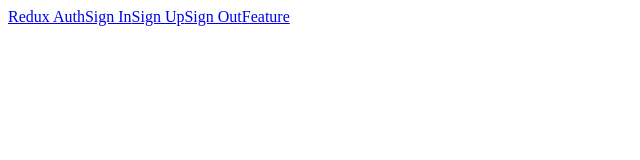
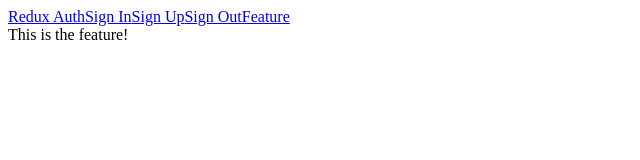
Before and after one commit to hankeliu2015/redux-authenticate-client, a React (Create React App) app: page /feature in a window 1280 px wide. Shown: the top 160 px of the page, without its empty margins (0-640 px from the left). Built offline with nearby package versions, Linux system fonts and the light colour scheme.

Commit message:
add feature component

```diff
--- /dev/null
+++ b/src/components/feature.js
@@ -0,0 +1,13 @@
+import React, { Component } from 'react';
+
+class Feature extends Component {
+  render() {
+    return (
+      <div>
+        This is the feature!
+      </div>
+    )
+  }
+}
+
+export default Feature;
--- a/src/index.js
+++ b/src/index.js
@@ -9,6 +9,7 @@
 import App from './components/App';
 import Welcome from './components/Welcome';
 import Signup from './components/auth/signup';
+import Feature from './components/feature';
 
 const store = createStore(
   reducers,
@@ -22,6 +23,7 @@
       <App>
         <Route path='/' exact component={Welcome}></Route>
         <Route path='/signup' exact component={Signup}></Route>
+        <Route path='/feature' exact component={Feature}></Route>
       </App>
     </BrowserRouter>
   </Provider>,
```
